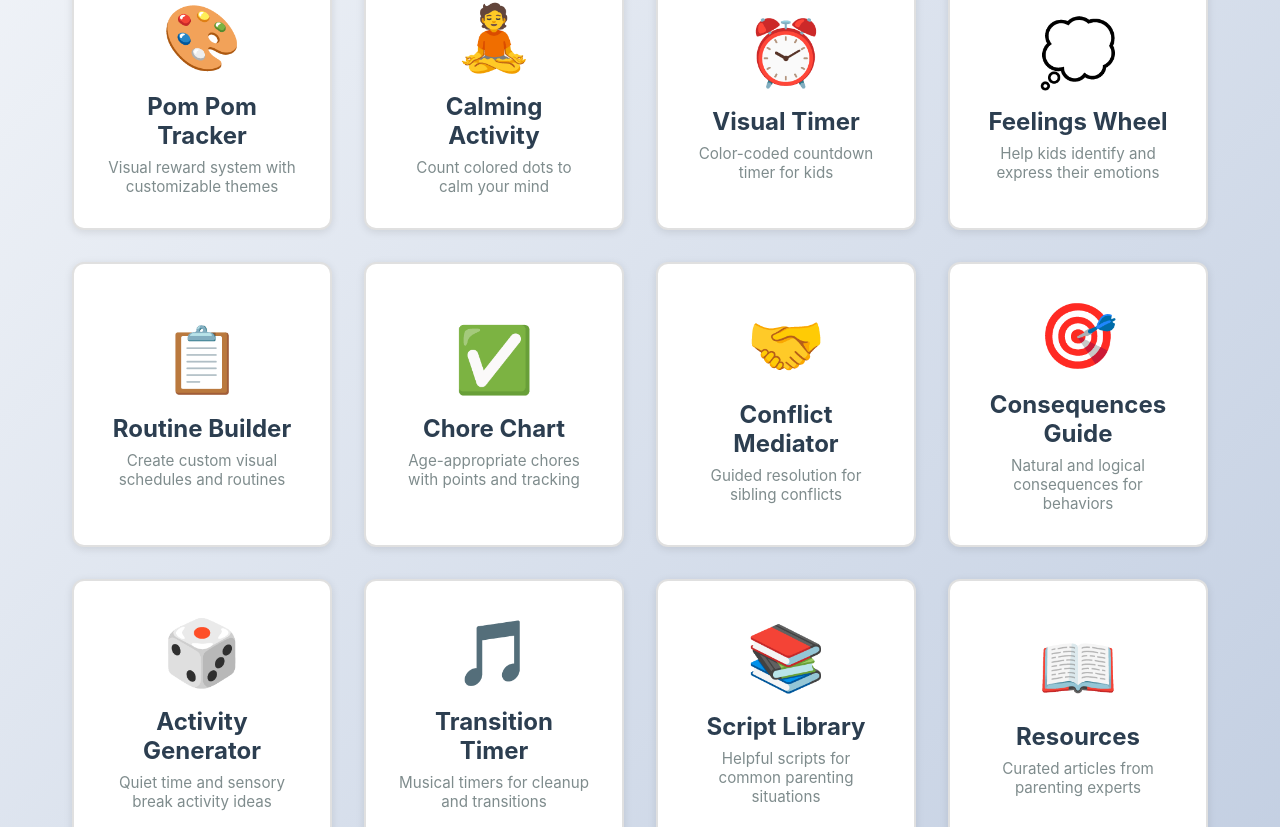
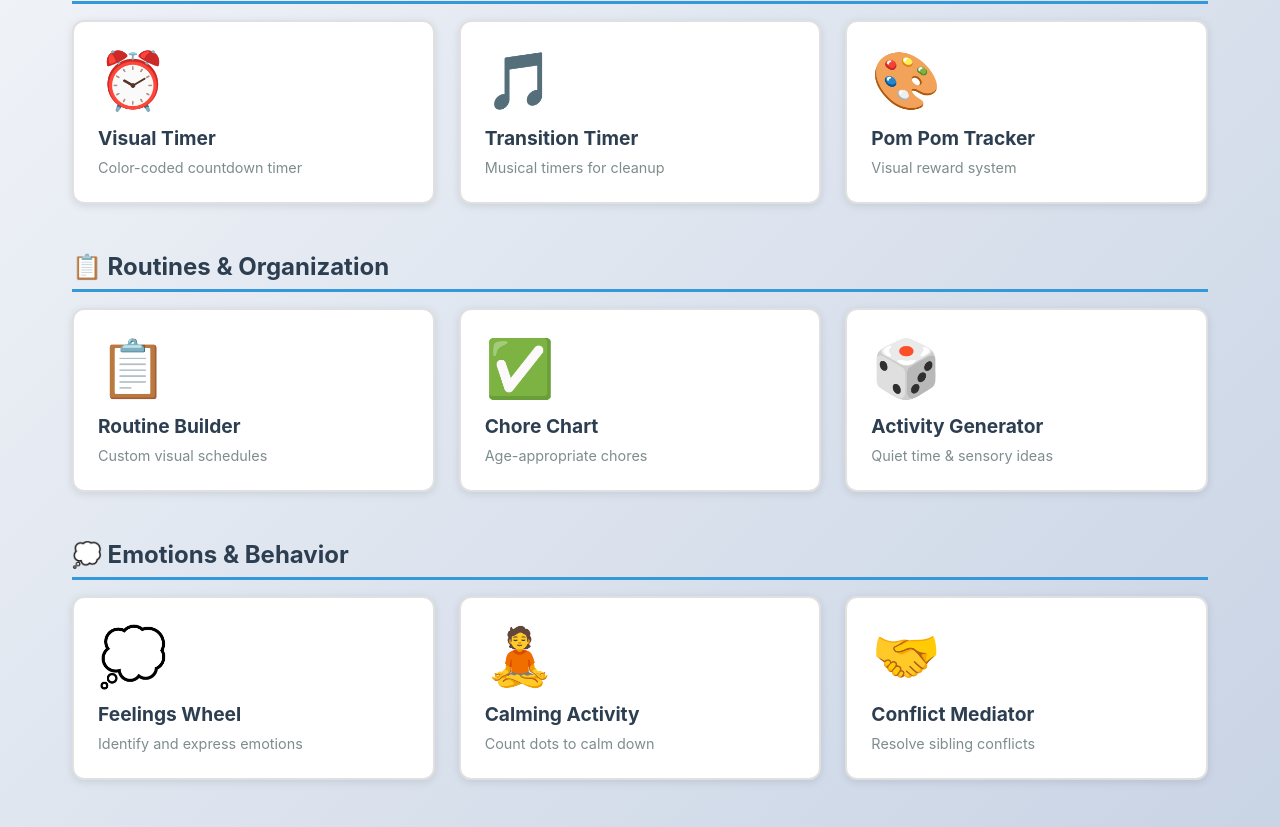
Before and after one commit to behickok/parent-hacks, a SvelteKit app: page / in a window 1280 px wide. Shown: the part 343-1170 px from the top of the page. Built offline with nearby package versions, Linux system fonts and the light colour scheme.

Commit message:
Bug Squash

```diff
--- a/src/routes/+page.svelte
+++ b/src/routes/+page.svelte
@@ -9,79 +9,97 @@
 		<p>Helpful tools for parents of toddlers and young kids</p>
 	</header>
 
+	<section class="category-section">
+		<h2 class="category-title">⏰ Timers & Trackers</h2>
 		<div class="tools-grid">
+			<button class="tool-card" onclick={() => goto('/visual-timer')}>
+				<div class="tool-icon">⏰</div>
+				<h3>Visual Timer</h3>
+				<p>Color-coded countdown timer</p>
+			</button>
+
+			<button class="tool-card" onclick={() => goto('/transition-timer')}>
+				<div class="tool-icon">🎵</div>
+				<h3>Transition Timer</h3>
+				<p>Musical timers for cleanup</p>
+			</button>
+
 			<button class="tool-card" onclick={() => goto('/pompom-tracker')}>
 				<div class="tool-icon">🎨</div>
-			<h2>Pom Pom Tracker</h2>
-			<p>Visual reward system with customizable themes</p>
+				<h3>Pom Pom Tracker</h3>
+				<p>Visual reward system</p>
+			</button>
+		</div>
+	</section>
+
+	<section class="category-section">
+		<h2 class="category-title">📋 Routines & Organization</h2>
+		<div class="tools-grid">
+			<button class="tool-card" onclick={() => goto('/routine-builder')}>
+				<div class="tool-icon">📋</div>
+				<h3>Routine Builder</h3>
+				<p>Custom visual schedules</p>
+			</button>
+
+			<button class="tool-card" onclick={() => goto('/chore-chart')}>
+				<div class="tool-icon">✅</div>
+				<h3>Chore Chart</h3>
+				<p>Age-appropriate chores</p>
+			</button>
+
+			<button class="tool-card" onclick={() => goto('/activity-generator')}>
+				<div class="tool-icon">🎲</div>
+				<h3>Activity Generator</h3>
+				<p>Quiet time & sensory ideas</p>
+			</button>
+		</div>
+	</section>
+
+	<section class="category-section">
+		<h2 class="category-title">💭 Emotions & Behavior</h2>
+		<div class="tools-grid">
+			<button class="tool-card" onclick={() => goto('/feelings-wheel')}>
+				<div class="tool-icon">💭</div>
+				<h3>Feelings Wheel</h3>
+				<p>Identify and express emotions</p>
 			</button>
 
 			<button class="tool-card" onclick={() => goto('/calming-activity')}>
 				<div class="tool-icon">🧘</div>
-			<h2>Calming Activity</h2>
-			<p>Count colored dots to calm your mind</p>
-		</button>
-
-		<button class="tool-card" onclick={() => goto('/visual-timer')}>
-			<div class="tool-icon">⏰</div>
-			<h2>Visual Timer</h2>
-			<p>Color-coded countdown timer for kids</p>
-		</button>
-
-		<button class="tool-card" onclick={() => goto('/feelings-wheel')}>
-			<div class="tool-icon">💭</div>
-			<h2>Feelings Wheel</h2>
-			<p>Help kids identify and express their emotions</p>
-		</button>
-
-		<button class="tool-card" onclick={() => goto('/routine-builder')}>
-			<div class="tool-icon">📋</div>
-			<h2>Routine Builder</h2>
-			<p>Create custom visual schedules and routines</p>
-		</button>
-
-		<button class="tool-card" onclick={() => goto('/chore-chart')}>
-			<div class="tool-icon">✅</div>
-			<h2>Chore Chart</h2>
-			<p>Age-appropriate chores with points and tracking</p>
+				<h3>Calming Activity</h3>
+				<p>Count dots to calm down</p>
 			</button>
 
 			<button class="tool-card" onclick={() => goto('/conflict-mediator')}>
 				<div class="tool-icon">🤝</div>
-			<h2>Conflict Mediator</h2>
-			<p>Guided resolution for sibling conflicts</p>
+				<h3>Conflict Mediator</h3>
+				<p>Resolve sibling conflicts</p>
+			</button>
+		</div>
+	</section>
+
+	<section class="category-section">
+		<h2 class="category-title">📚 Parent Resources</h2>
+		<div class="tools-grid">
+			<button class="tool-card" onclick={() => goto('/script-library')}>
+				<div class="tool-icon">📚</div>
+				<h3>Script Library</h3>
+				<p>Scripts for tough situations</p>
 			</button>
 
 			<button class="tool-card" onclick={() => goto('/consequences-guide')}>
 				<div class="tool-icon">🎯</div>
-			<h2>Consequences Guide</h2>
-			<p>Natural and logical consequences for behaviors</p>
-		</button>
-
-		<button class="tool-card" onclick={() => goto('/activity-generator')}>
-			<div class="tool-icon">🎲</div>
-			<h2>Activity Generator</h2>
-			<p>Quiet time and sensory break activity ideas</p>
-		</button>
-
-		<button class="tool-card" onclick={() => goto('/transition-timer')}>
-			<div class="tool-icon">🎵</div>
-			<h2>Transition Timer</h2>
-			<p>Musical timers for cleanup and transitions</p>
-		</button>
-
-		<button class="tool-card" onclick={() => goto('/script-library')}>
-			<div class="tool-icon">📚</div>
-			<h2>Script Library</h2>
-			<p>Helpful scripts for common parenting situations</p>
+				<h3>Consequences Guide</h3>
+				<p>Natural & logical consequences</p>
 			</button>
 
 			<button class="tool-card" onclick={() => goto('/resources')}>
 				<div class="tool-icon">📖</div>
-			<h2>Resources</h2>
-			<p>Curated articles from parenting experts</p>
+				<h3>Resources</h3>
+				<p>Articles from experts</p>
 			</button>
 		</div>
+	</section>
 </div>
 
 <style>
@@ -116,22 +134,37 @@
 		color: #7f8c8d;
 	}
 
+	.category-section {
+		margin-bottom: 3rem;
+	}
+
+	.category-title {
+		font-size: 1.5rem;
+		color: #2c3e50;
+		margin-bottom: 1rem;
+		padding-bottom: 0.5rem;
+		border-bottom: 3px solid #3498db;
+	}
+
 	.tools-grid {
 		display: grid;
-		grid-template-columns: repeat(auto-fit, minmax(250px, 1fr));
-		gap: 2rem;
-		margin-top: 2rem;
+		grid-template-columns: repeat(auto-fit, minmax(220px, 1fr));
+		gap: 1.5rem;
 	}
 
 	.tool-card {
 		background: white;
 		border: 2px solid #e0e0e0;
 		border-radius: 12px;
-		padding: 2rem;
+		padding: 1.5rem;
 		text-align: center;
 		cursor: pointer;
 		transition: all 0.3s ease;
 		box-shadow: 0 2px 8px rgba(0, 0, 0, 0.1);
+		min-height: 180px;
+		display: flex;
+		flex-direction: column;
+		justify-content: center;
 	}
 
 	.tool-card:hover {
@@ -141,18 +174,39 @@
 	}
 
 	.tool-icon {
-		font-size: 4rem;
-		margin-bottom: 1rem;
+		font-size: 3.5rem;
+		margin-bottom: 0.75rem;
 	}
 
-	.tool-card h2 {
-		font-size: 1.5rem;
+	.tool-card h3 {
+		font-size: 1.2rem;
 		color: #2c3e50;
 		margin-bottom: 0.5rem;
+		margin-top: 0;
+		word-wrap: break-word;
+		overflow-wrap: break-word;
 	}
 
 	.tool-card p {
 		color: #7f8c8d;
-		font-size: 0.95rem;
+		font-size: 0.9rem;
+		margin: 0;
+		line-height: 1.4;
+		word-wrap: break-word;
+		overflow-wrap: break-word;
+	}
+
+	@media (max-width: 768px) {
+		.tools-grid {
+			grid-template-columns: 1fr;
+		}
+
+		header h1 {
+			font-size: 2rem;
+		}
+
+		.category-title {
+			font-size: 1.3rem;
+		}
 	}
 </style>
--- a/src/routes/chore-chart/+page.svelte
+++ b/src/routes/chore-chart/+page.svelte
@@ -453,6 +453,9 @@
 		font-size: 0.9rem;
 		color: #2c3e50;
 		text-align: center;
+		word-wrap: break-word;
+		overflow-wrap: break-word;
+		hyphens: auto;
 	}
 
 	.chore-points {
@@ -645,6 +648,8 @@
 		font-size: 1.3rem;
 		color: #2c3e50;
 		font-weight: 500;
+		word-wrap: break-word;
+		overflow-wrap: break-word;
 	}
 
 	.chore-item.completed .chore-name-large {
--- a/src/routes/conflict-mediator/+page.svelte
+++ b/src/routes/conflict-mediator/+page.svelte
@@ -635,6 +635,8 @@
 		font-style: italic;
 		margin-bottom: 1rem;
 		white-space: pre-line;
+		word-wrap: break-word;
+		overflow-wrap: break-word;
 	}
 
 	.copy-button {
--- a/src/routes/consequences-guide/+page.svelte
+++ b/src/routes/consequences-guide/+page.svelte
@@ -724,6 +724,8 @@
 		margin: 0;
 		color: #2c3e50;
 		line-height: 1.6;
+		word-wrap: break-word;
+		overflow-wrap: break-word;
 	}
 
 	.script-box {
@@ -746,6 +748,8 @@
 		color: #2c3e50;
 		font-style: italic;
 		margin-bottom: 1rem;
+		word-wrap: break-word;
+		overflow-wrap: break-word;
 	}
 
 	.copy-button {
--- a/src/routes/feelings-wheel/+page.svelte
+++ b/src/routes/feelings-wheel/+page.svelte
@@ -426,6 +426,7 @@
 		padding: 0.5rem 1rem;
 		border-radius: 20px;
 		font-size: 0.9rem;
+		white-space: nowrap;
 	}
 
 	.feeling-summary {
@@ -513,6 +514,8 @@
 		color: #2c3e50;
 		line-height: 1.6;
 		margin: 0;
+		word-wrap: break-word;
+		overflow-wrap: break-word;
 	}
 
 	.action-buttons {
--- a/src/routes/resources/+page.svelte
+++ b/src/routes/resources/+page.svelte
@@ -414,6 +414,8 @@
 		color: #2c3e50;
 		margin: 0;
 		flex: 1;
+		word-wrap: break-word;
+		overflow-wrap: break-word;
 	}
 
 	.source {
--- a/src/routes/routine-builder/+page.svelte
+++ b/src/routes/routine-builder/+page.svelte
@@ -452,6 +452,9 @@
 		font-size: 0.9rem;
 		color: #2c3e50;
 		text-align: center;
+		word-wrap: break-word;
+		overflow-wrap: break-word;
+		hyphens: auto;
 	}
 
 	.checkmark {
@@ -641,6 +644,8 @@
 		font-size: 1.3rem;
 		color: #2c3e50;
 		font-weight: 500;
+		word-wrap: break-word;
+		overflow-wrap: break-word;
 	}
 
 	.routine-display.preview-mode .step-name-large {
--- a/src/routes/script-library/+page.svelte
+++ b/src/routes/script-library/+page.svelte
@@ -524,6 +524,8 @@
 		color: #2c3e50;
 		font-style: italic;
 		margin-bottom: 1rem;
+		word-wrap: break-word;
+		overflow-wrap: break-word;
 	}
 
 	.copy-button {
```
Also changed, not shown: src/routes/activity-generator/+page.svelte (+6 -2 lines), src/routes/transition-timer/+page.svelte (+11 -1 lines), src/routes/visual-timer/+page.svelte (+7 -1 lines). Lines whose indentation alone changed are shown as unchanged.
